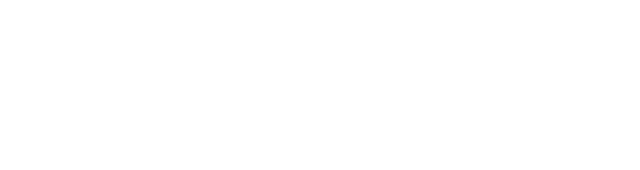
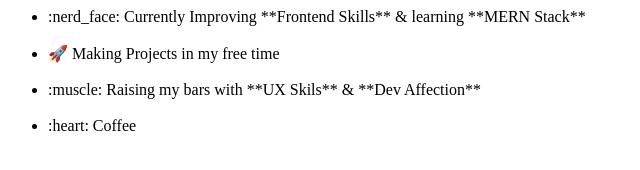
Before and after one commit to amanayak/amanayak, a plain HTML site: page index.html in a window 1280 px wide. Shown: the whole page, without its empty margins (0-640 px from the left). Drawn offline with Linux system fonts and the light colour scheme.

Commit message:
new project

```diff
--- a/index.html
+++ b/index.html
@@ -1,6 +1,6 @@
-<style>
-    * {
-        font-weight: 300;
-        font-family: 'Poppins', sans-serif;
-    }
-</style>
+<ul>
+    <li>:nerd_face: Currently Improving **Frontend Skills** & learning **MERN Stack**</li><br>
+    <li>🚀 Making Projects in my free time</li> <br>
+    <li>:muscle: Raising my bars with **UX Skils** & **Dev Affection**</li> <br>
+    <li>:heart: Coffee</li>
+</ul>
```
Also changed, not shown: 1 other file.
